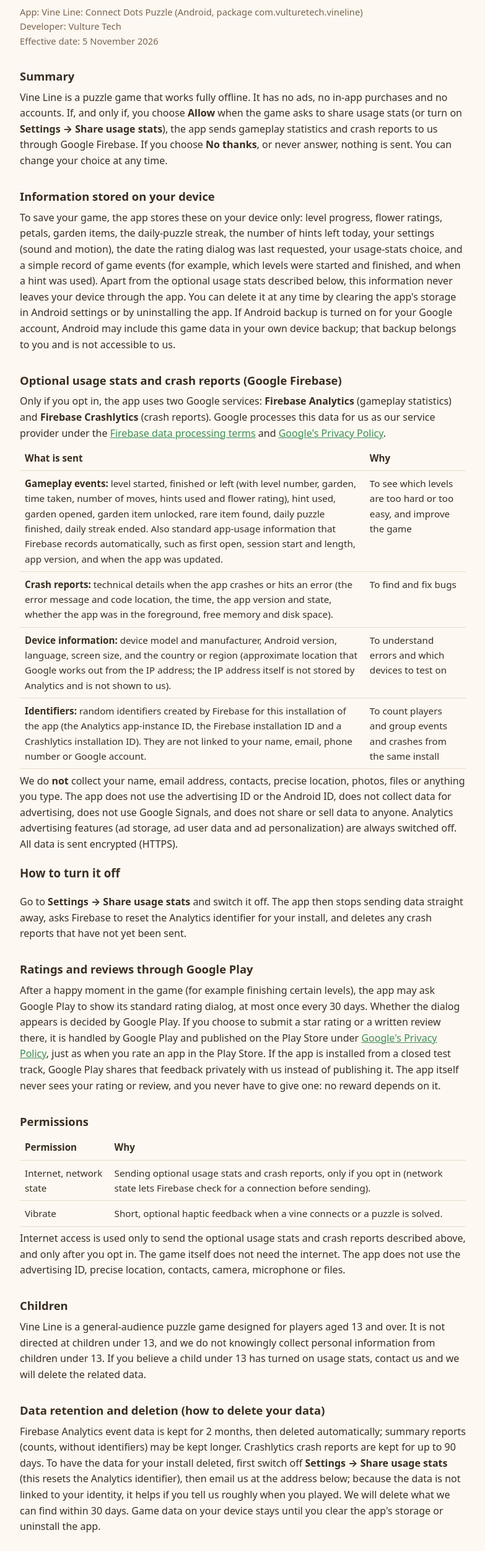
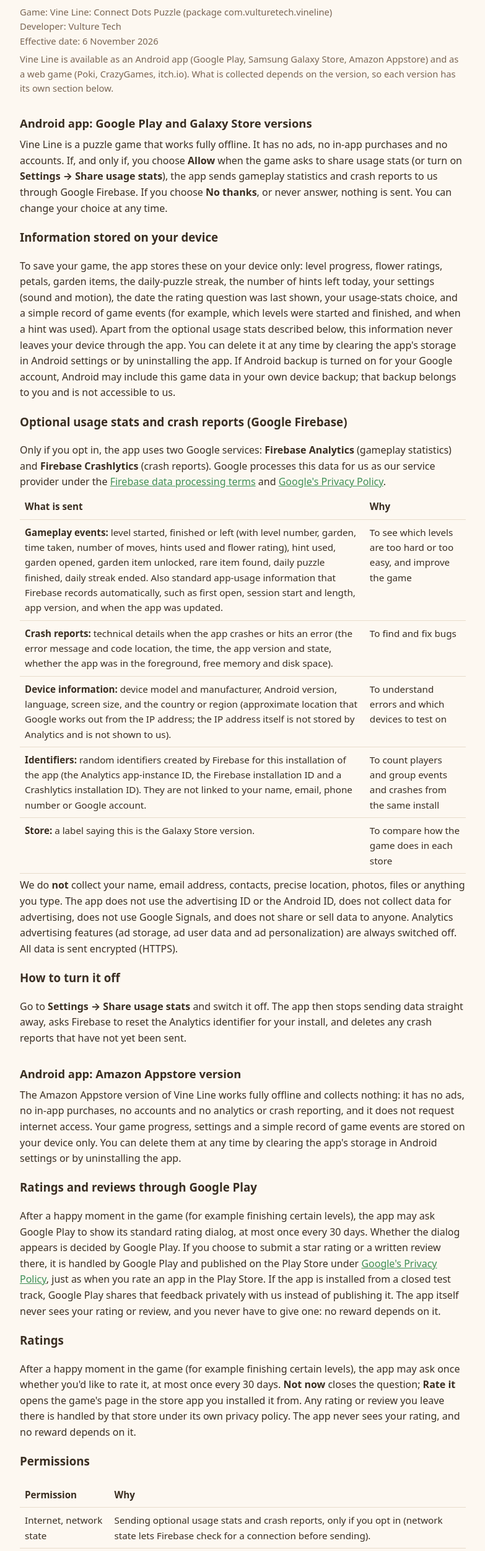
Before and after one commit to HasanGilani/vine-line-privacy, a plain HTML site: page index.html in a window 1280 px wide. Shown: the part 63-2566 px from the top of the page at 62% size, without its empty margins (248-1031 px from the left). Drawn offline with Linux system fonts and the light colour scheme.

Commit message:
Privacy policy: sections for each version (Android stores, Amazon, web portals)

```diff
--- a/index.html
+++ b/index.html
@@ -20,15 +20,18 @@
 <body>
 <main>
   <h1>Vine Line Privacy Policy</h1>
-  <p class="meta">App: Vine Line: Connect Dots Puzzle (Android, package com.vulturetech.vineline)<br>Developer: Vulture Tech<br>Effective date: 5 November 2026</p>
+  <p class="meta">Game: Vine Line: Connect Dots Puzzle (package com.vulturetech.vineline)<br>Developer: Vulture Tech<br>Effective date: 6 November 2026</p>
+  <p class="meta">Vine Line is available as an Android app (Google Play, Samsung Galaxy Store, Amazon Appstore) and as a web game (Poki, CrazyGames, itch.io). What is collected depends on the version, so each version has its own section below.</p>
 
-  <h2>Summary</h2>
+  <section>
+  <h2>Android app: Google Play and Galaxy Store versions</h2>
+
   <p>Vine Line is a puzzle game that works fully offline. It has no ads, no in-app purchases and no accounts. If, and only if, you choose <b>Allow</b> when the game asks to share usage stats (or turn on <b>Settings → Share usage stats</b>), the app sends gameplay statistics and crash reports to us through Google Firebase. If you choose <b>No thanks</b>, or never answer, nothing is sent. You can change your choice at any time.</p>
 
-  <h2>Information stored on your device</h2>
-  <p>To save your game, the app stores these on your device only: level progress, flower ratings, petals, garden items, the daily-puzzle streak, the number of hints left today, your settings (sound and motion), the date the rating dialog was last requested, your usage-stats choice, and a simple record of game events (for example, which levels were started and finished, and when a hint was used). Apart from the optional usage stats described below, this information never leaves your device through the app. You can delete it at any time by clearing the app's storage in Android settings or by uninstalling the app. If Android backup is turned on for your Google account, Android may include this game data in your own device backup; that backup belongs to you and is not accessible to us.</p>
+  <h3>Information stored on your device</h3>
+  <p>To save your game, the app stores these on your device only: level progress, flower ratings, petals, garden items, the daily-puzzle streak, the number of hints left today, your settings (sound and motion), the date the rating question was last shown, your usage-stats choice, and a simple record of game events (for example, which levels were started and finished, and when a hint was used). Apart from the optional usage stats described below, this information never leaves your device through the app. You can delete it at any time by clearing the app's storage in Android settings or by uninstalling the app. If Android backup is turned on for your Google account, Android may include this game data in your own device backup; that backup belongs to you and is not accessible to us.</p>
 
-  <h2>Optional usage stats and crash reports (Google Firebase)</h2>
+  <h3>Optional usage stats and crash reports (Google Firebase)</h3>
   <p>Only if you opt in, the app uses two Google services: <b>Firebase Analytics</b> (gameplay statistics) and <b>Firebase Crashlytics</b> (crash reports). Google processes this data for us as our service provider under the <a href="https://firebase.google.com/terms/data-processing-terms">Firebase data processing terms</a> and <a href="https://policies.google.com/privacy">Google's Privacy Policy</a>.</p>
   <table>
     <tr><th>What is sent</th><th>Why</th></tr>
@@ -36,30 +39,57 @@
     <tr><td><b>Crash reports:</b> technical details when the app crashes or hits an error (the error message and code location, the time, the app version and state, whether the app was in the foreground, free memory and disk space).</td><td>To find and fix bugs</td></tr>
     <tr><td><b>Device information:</b> device model and manufacturer, Android version, language, screen size, and the country or region (approximate location that Google works out from the IP address; the IP address itself is not stored by Analytics and is not shown to us).</td><td>To understand errors and which devices to test on</td></tr>
     <tr><td><b>Identifiers:</b> random identifiers created by Firebase for this installation of the app (the Analytics app-instance ID, the Firebase installation ID and a Crashlytics installation ID). They are not linked to your name, email, phone number or Google account.</td><td>To count players and group events and crashes from the same install</td></tr>
+    <tr><td><b>Store:</b> a label saying this is the Galaxy Store version.</td><td>To compare how the game does in each store</td></tr>
   </table>
   <p>We do <b>not</b> collect your name, email address, contacts, precise location, photos, files or anything you type. The app does not use the advertising ID or the Android ID, does not collect data for advertising, does not use Google Signals, and does not share or sell data to anyone. Analytics advertising features (ad storage, ad user data and ad personalization) are always switched off. All data is sent encrypted (HTTPS).</p>
   <h3>How to turn it off</h3>
   <p>Go to <b>Settings → Share usage stats</b> and switch it off. The app then stops sending data straight away, asks Firebase to reset the Analytics identifier for your install, and deletes any crash reports that have not yet been sent.</p>
+  </section>
 
-  <h2>Ratings and reviews through Google Play</h2>
+  <section>
+  <h2>Android app: Amazon Appstore version</h2>
+
+  <p>The Amazon Appstore version of Vine Line works fully offline and collects nothing: it has no ads, no in-app purchases, no accounts and no analytics or crash reporting, and it does not request internet access. Your game progress, settings and a simple record of game events are stored on your device only. You can delete them at any time by clearing the app's storage in Android settings or by uninstalling the app.</p>
+  </section>
+
+  <section>
+  <h3>Ratings and reviews through Google Play</h3>
   <p>After a happy moment in the game (for example finishing certain levels), the app may ask Google Play to show its standard rating dialog, at most once every 30 days. Whether the dialog appears is decided by Google Play. If you choose to submit a star rating or a written review there, it is handled by Google Play and published on the Play Store under <a href="https://policies.google.com/privacy">Google's Privacy Policy</a>, just as when you rate an app in the Play Store. If the app is installed from a closed test track, Google Play shares that feedback privately with us instead of publishing it. The app itself never sees your rating or review, and you never have to give one: no reward depends on it.</p>
+  </section>
 
-  <h2>Permissions</h2>
+  <section>
+  <h3>Ratings</h3>
+  <p>After a happy moment in the game (for example finishing certain levels), the app may ask once whether you'd like to rate it, at most once every 30 days. <b>Not now</b> closes the question; <b>Rate it</b> opens the game's page in the store app you installed it from. Any rating or review you leave there is handled by that store under its own privacy policy. The app never sees your rating, and no reward depends on it.</p>
+  </section>
+
+  <section>
+  <h3>Permissions</h3>
   <table>
     <tr><th>Permission</th><th>Why</th></tr>
     <tr><td>Internet, network state</td><td>Sending optional usage stats and crash reports, only if you opt in (network state lets Firebase check for a connection before sending).</td></tr>
     <tr><td>Vibrate</td><td>Short, optional haptic feedback when a vine connects or a puzzle is solved.</td></tr>
   </table>
-  <p>Internet access is used only to send the optional usage stats and crash reports described above, and only after you opt in. The game itself does not need the internet. The app does not use the advertising ID, precise location, contacts, camera, microphone or files.</p>
+  <p>Internet access is used only to send the optional usage stats and crash reports described above, and only after you opt in. The game itself does not need the internet.</p>
+  <p>The app does not use the advertising ID, precise location, contacts, camera, microphone or files.</p>
+  </section>
+
+  <section>
+  <h2>Web game: Poki, CrazyGames and itch.io versions</h2>
+  <p>When you play Vine Line in your browser, the game itself collects nothing and sends nothing to us: no analytics, no crash reporting, no accounts, no cookies of our own. Your progress and settings are saved in your browser's local storage (on CrazyGames, through the CrazyGames save system, which keeps it in your browser or, if you are signed in to CrazyGames, with your CrazyGames account). You can delete it by clearing your browser's site data.</p>
+  <p>On <b>Poki</b> and <b>CrazyGames</b>, the portal shows the game inside its own website and may show ads before or between levels, and when you choose to watch an ad for a hint. Those ads, and any cookies, consent questions and statistics that come with them, are handled by the portal under its own privacy policy (linked at the bottom of the portal's pages); we receive only overall play and ad statistics from the portal, never information about you. The <b>itch.io</b> version has no ads.</p>
+  </section>
 
   <h2>Children</h2>
-  <p>Vine Line is a general-audience puzzle game designed for players aged 13 and over. It is not directed at children under 13, and we do not knowingly collect personal information from children under 13. If you believe a child under 13 has turned on usage stats, contact us and we will delete the related data.</p>
+  <p>Vine Line is a general-audience puzzle game designed for players aged 13 and over. It is not directed at children under 13, and we do not knowingly collect personal information from children under 13.<span> If you believe a child under 13 has turned on usage stats, contact us and we will delete the related data.</span></p>
 
+  <section>
   <h2 id="data-deletion">Data retention and deletion (how to delete your data)</h2>
   <p>Firebase Analytics event data is kept for 2 months, then deleted automatically; summary reports (counts, without identifiers) may be kept longer. Crashlytics crash reports are kept for up to 90 days. To have the data for your install deleted, first switch off <b>Settings → Share usage stats</b> (this resets the Analytics identifier), then email us at the address below; because the data is not linked to your identity, it helps if you tell us roughly when you played. We will delete what we can find within 30 days. Game data on your device stays until you clear the app's storage or uninstall the app.</p>
+  <p>The Amazon Appstore and web versions send us no data, so there is nothing for us to delete; clearing the app's storage or your browser's site data removes everything.</p>
+  </section>
 
   <h2>Changes to this policy</h2>
-  <p>If a future version of the app changes what information is handled, we will update this policy and the effective date before that version is released, and describe the change in the Play Store listing's Data safety section.</p>
+  <p>If a future version of the game changes what information is handled, we will update this policy and the effective date before that version is released, and describe the change in each store's privacy section.</p>
 
   <h2>Contact</h2>
   <p>Vulture Tech: <a href="mailto:vulturetechgames@gmail.com">vulturetechgames@gmail.com</a></p>
```
